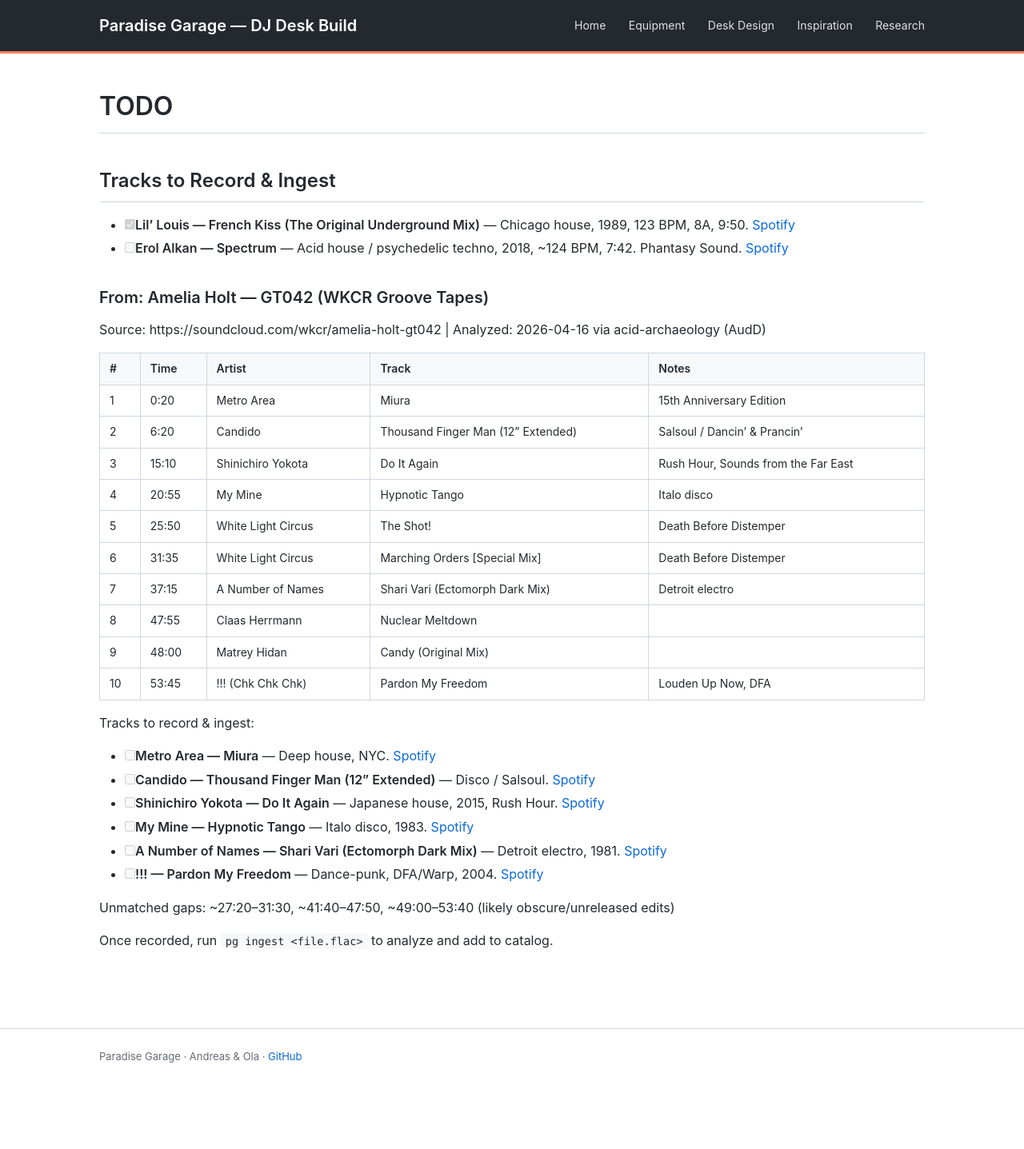
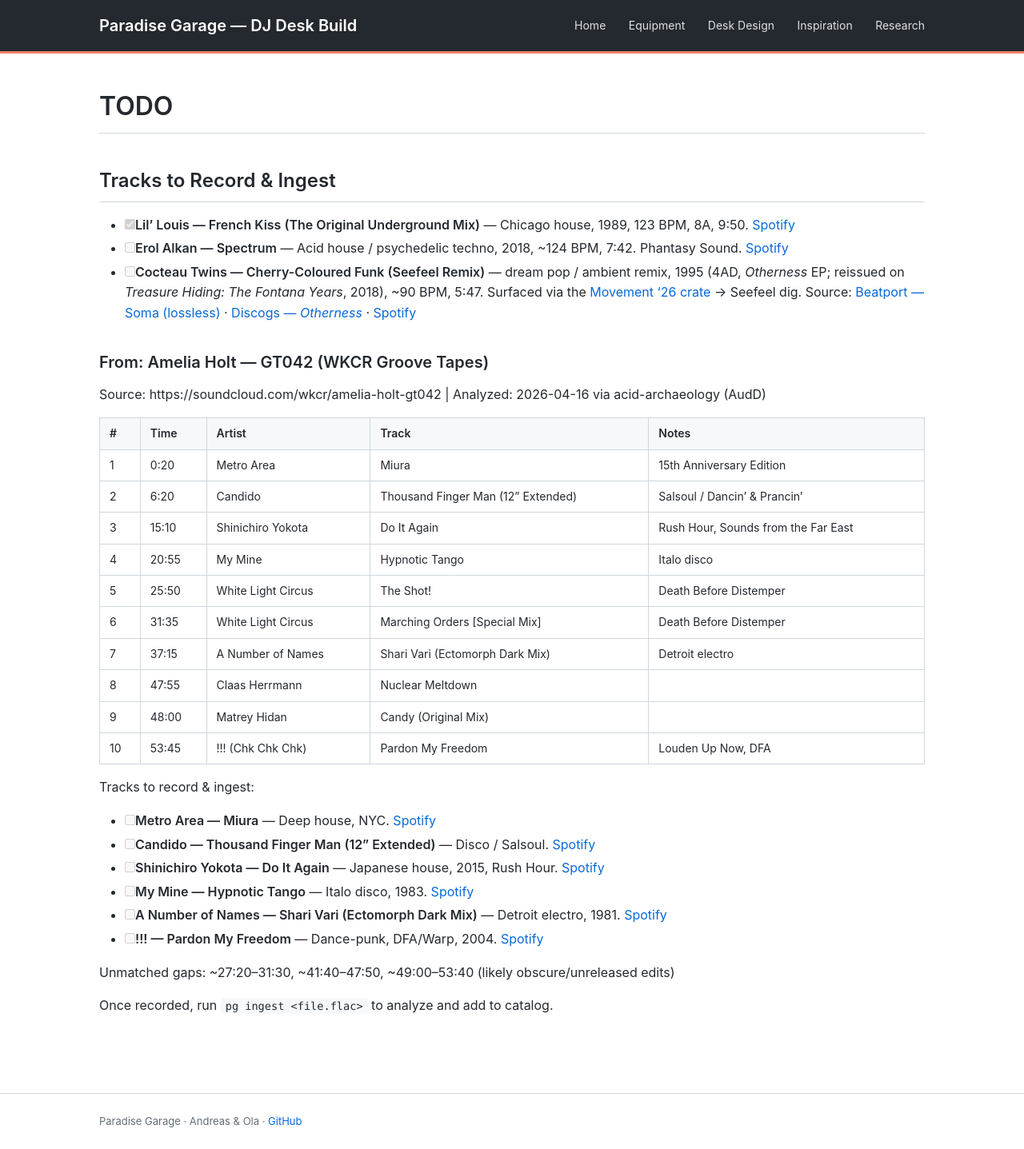
Before and after one commit to chaosisnotrandomitisrhythmic/paradise_garage, a Jekyll site: the page built from TODO.md, in a window 1280 px wide. Shown: the whole page at 80% size. Built offline with Jekyll 4.4.1, drawn with Linux system fonts in a browser that asks for light colours; before the commit the page ends 1356 px from its top, so only the background shows below that.

Commit message:
TODO: add Cocteau Twins — Cherry-Coloured Funk (Seefeel Remix) to tracks-to-record

```diff
--- a/TODO.md
+++ b/TODO.md
@@ -9,6 +9,7 @@
 
 - [x] **Lil' Louis — French Kiss (The Original Underground Mix)** — Chicago house, 1989, 123 BPM, 8A, 9:50. [Spotify](https://open.spotify.com/track/7hnqJYCKZFW7vMoykaraZG)
 - [ ] **Erol Alkan — Spectrum** — Acid house / psychedelic techno, 2018, ~124 BPM, 7:42. Phantasy Sound. [Spotify](https://open.spotify.com/track/41NLXDvpJlXHFr5DpfhZqz)
+- [ ] **Cocteau Twins — Cherry-Coloured Funk (Seefeel Remix)** — dream pop / ambient remix, 1995 (4AD, *Otherness* EP; reissued on *Treasure Hiding: The Fontana Years*, 2018), ~90 BPM, 5:47. Surfaced via the [Movement '26 crate]({{ '/movement-2026' | relative_url }}) → Seefeel dig. Source: [Beatport — Soma (lossless)](https://www.beatport.com/track/cherry-coloured-funk-seefeel-mix/803790) · [Discogs — *Otherness*](https://www.discogs.com/search/?q=Cocteau+Twins+Otherness&type=release) · [Spotify](https://open.spotify.com/track/2XBQxXk5jp5QlpwqOsIJlv)
 
 ### From: Amelia Holt — GT042 (WKCR Groove Tapes)
 Source: https://soundcloud.com/wkcr/amelia-holt-gt042 | Analyzed: 2026-04-16 via acid-archaeology (AudD)
```
